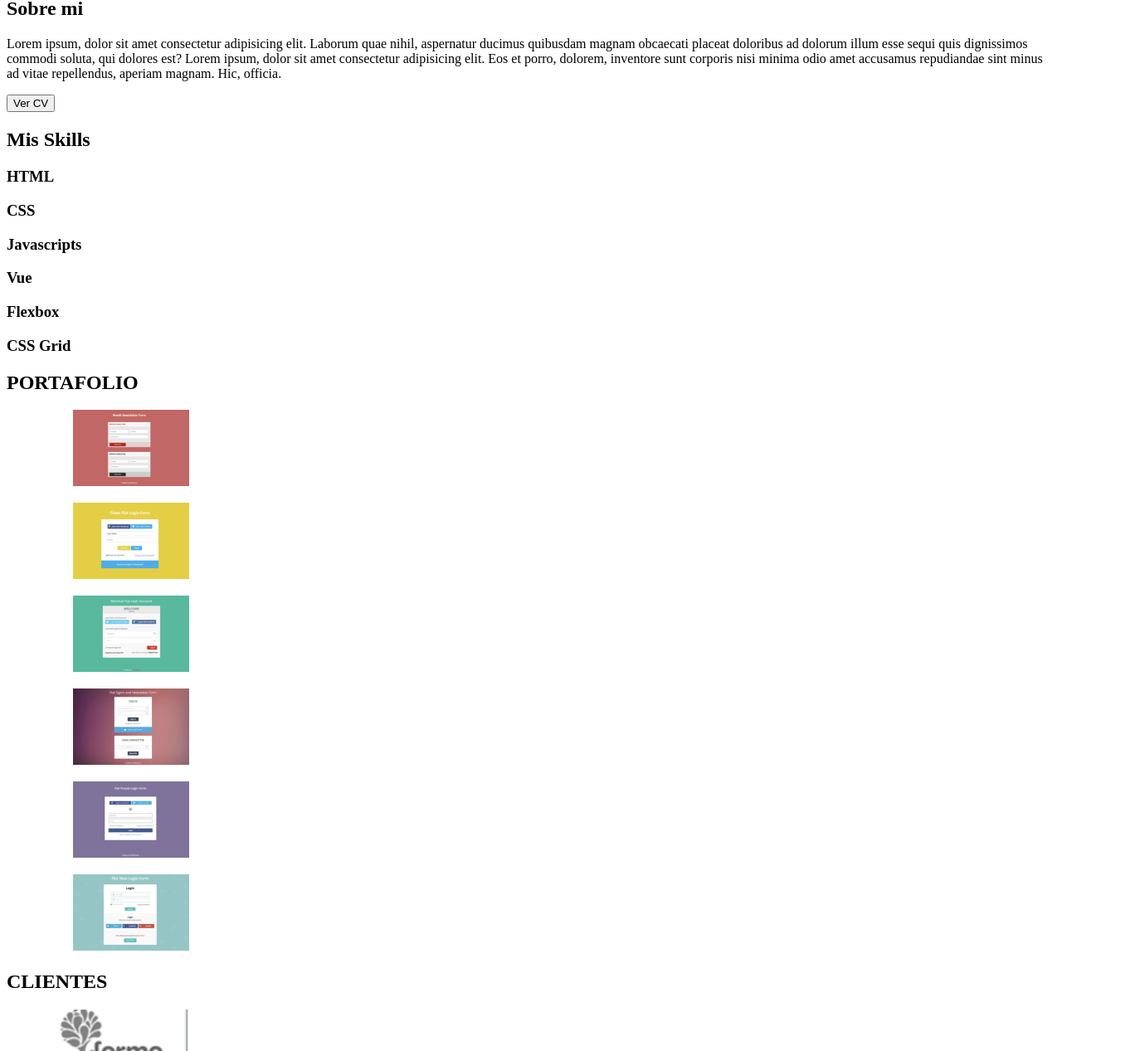
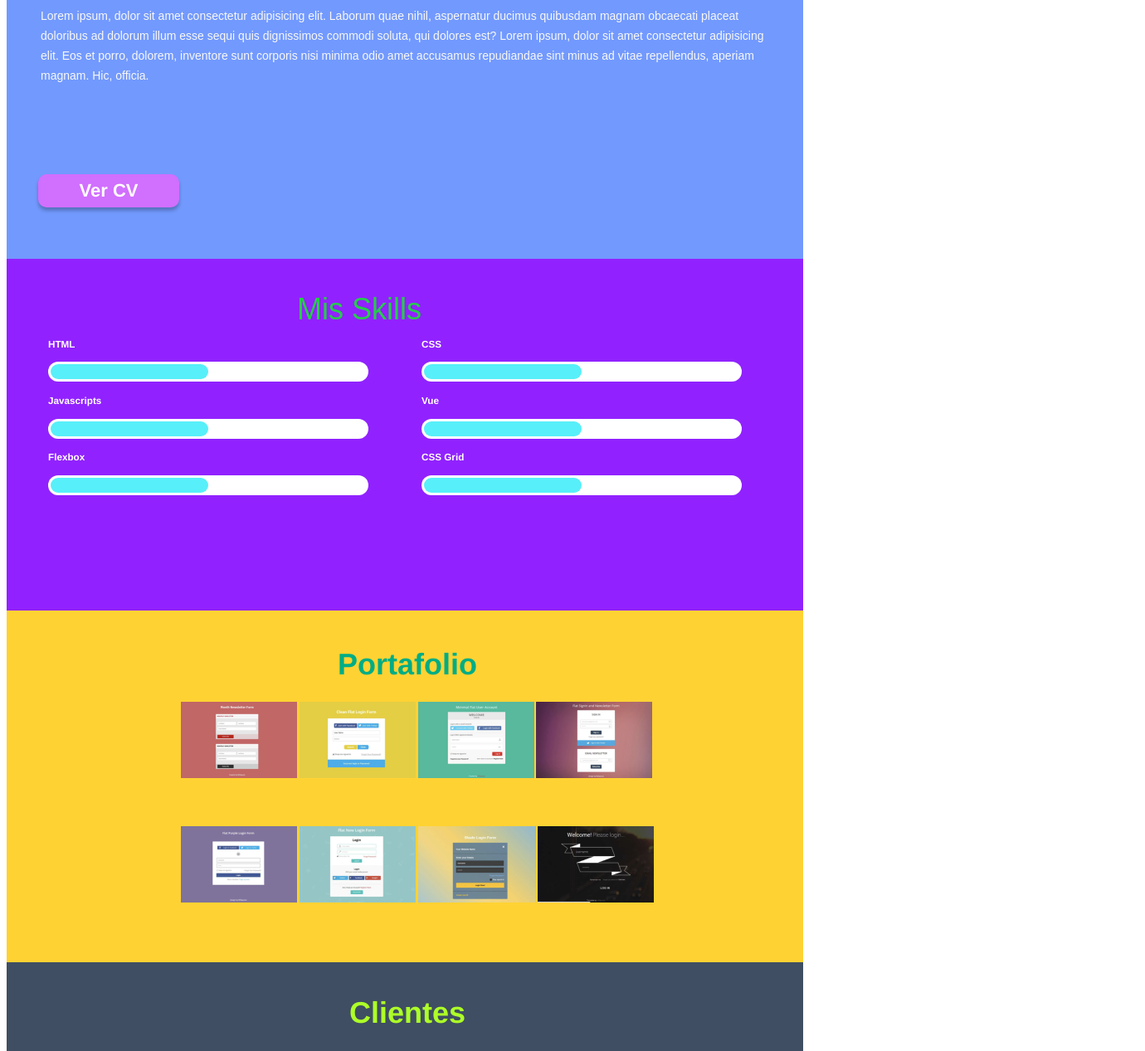
Before and after one commit to Nestor2911/Hackathon2, a plain HTML site: page index.html in a window 1280 px wide. Shown: the part 637-1904 px from the top of the page at 83% size, 1380 px wide, since content can reach past the window. Drawn offline with Linux system fonts and the light colour scheme.

Commit message:
Se agregó nueva rama

```diff
--- a/index.html
+++ b/index.html
@@ -4,26 +4,27 @@
 <head>
     <meta charset="UTF-8">
     <meta name="viewport" content="width=device-width, initial-scale=1.0">
-    <title>Hackatahon2</title>
+    <title>Hackatahon3</title>
+    <link rel="stylesheet" href="./styles/main.css">
 </head>
 
 <body>
     <main>
         <div>
-            <section>
+            <section class="contenedor1">
                 <a ref="/">
                     <img src="./images/perfil.png" alt"">
                 </a>
                 <nav>
-                    <h1>PACHAQTEC</h1>
-                    <p>
+                    <h1 class="title1">Pachaqtec</h1>
+                    <p class="yo">
                         Hola, mi nombre es Nestor Reupo
                     </p>
                 </nav>
             </section>
-            <section>
-                <h2>Sobre mi</h2>
-                <p>
+            <section class="sobre-mi">
+                <h2 class="title2">Sobre mi</h2>
+                <p class="title2-desc">
                     Lorem ipsum, dolor sit amet consectetur adipisicing elit. Laborum quae nihil, aspernatur ducimus
                     quibusdam
                     magnam obcaecati placeat doloribus ad dolorum illum esse sequi quis dignissimos commodi soluta, qui
@@ -34,83 +35,101 @@
                     magnam. Hic, officia.
                 </p>
                 <div>
-                    <button class="button-icon">Ver CV<i class="far fa-edit"></i></button>
+                    <p class="cv">Ver CV</p>
                 </div>
             </section>
-            <section>
-                <h2>Mis Skills</h2>
-                <div>
+            <section class="skills">
+                <h2 class="title3">Mis Skills</h2>
+                <div class="izquierda">
                     <div>
                         <h3>HTML</h3>
+                        <div class="progreso">
+                            <div></div>
+                        </div>
                     </div>
                     <div>
-                        <h3>CSS</h3>
+                        <h3>Javascripts</h3>
+                        <div class="progreso">
+                            <div></div>
+                        </div>
+                    </div>
+                    <div>
+                        <h3>Flexbox</h3>
+                        <div class="progreso">
+                            <div></div>
+                        </div>
                     </div>
                 </div>
-                <div>
+                <div class="derecha">
                     <div>
-                        <h3>Javascripts</h3>
+                        <h3>CSS</h3>
+                        <div class="progreso">
+                            <div></div>
+                        </div>
                     </div>
                     <div>
                         <h3>Vue</h3>
-                    </div>
-                </div>
-                <div>
-                    <div>
-                        <h3>Flexbox</h3>
+                        <div class="progreso">
+                            <div></div>
+                        </div>
                     </div>
                     <div>
                         <h3>CSS Grid</h3>
+                        <div class="progreso">
+                            <div></div>
+                        </div>
                     </div>
                 </div>
             </section>
-            <section>
-                <h2>PORTAFOLIO</h2>
+            <section class="portafolio">
+                <h2 class="title4">Portafolio</h2>
+                <figure class="images1">
+                    <img src="./images/Portafolio1.png" alt="">
+                    <img src="./images/Portafolio2.png" alt="">
+                    <img src="./images/Portafolio3.png" alt="">
+                    <img src="./images/Portafolio4.png" alt="">
+                </figure>
+
+
+                <Figure class="images2">
+                    <img src="./images/Portafolio5.png" alt="">
+                    <img src="./images/Portafolio6.png" alt="">
+                    <img src="./images/Portafolio7.png" alt="">
+                    <img src="./images/Portafolio8.png" alt="">
+                </figure>
+            </section>
+            <section class="clientes">
                 <div>
-                    <figure>
-                        <div>
-                            <Figure><img src="./images/Portafolio1.png" alt="" ></Figure>
-                            <Figure><img src="./images/Portafolio2.png" alt="" ></Figure>
-                            <Figure><img src="./images/Portafolio3.png" alt="" ></Figure>
-                        </div>
-                        <div>
-                            <Figure><img src="./images/Portafolio4.png" alt="" ></Figure>
-                            <Figure><img src="./images/Portafolio5.png" alt="" ></Figure>
-                            <Figure><img src="./images/Portafolio6.png" alt="" ></Figure>
-                        </div>
+                    <h2 class="title5">Clientes</h2>
+                    <figure class="images3">
+                        <img src="./images/Clientes1.png" alt="">
+                        <img src="./images/Clientes2.png" alt="">
+                        <img src="./images/Clientes3.png" alt="">
+                        <img src="./images/Clientes4.png" alt="">
                     </figure>
                 </div>
             </section>
-            <section>
+            <section class="contacto">
                 <div>
-                    <h2>CLIENTES</h2>
-                    <figure><img src="./images/Clientes1.png" alt="" ></figure>
-                    <figure><img src="./images/Clientes2.png" alt="" ></figure>
-                    <figure><img src="./images/Clientes3.png" alt="" ></figure>
-                    <figure><img src="./images/Clientes4.png" alt="" ></figure>
-                </div>
-            </section>
-            <section>
-                <div>
-                    <h2>CONTACTO</h2>
-                    <div>
-                        <input type="text" name="nombre"> <input type="text" name="apellido">
+                    <h2 class="title6">Contacto</h2>
+                    <div class="cajas-iz">
+                        <input type="text" placeholder="Nombre"><br><br>
+                        <input type="text" placeholder="Email">
                     </div>
-
-                    <div>
-                        <input type="email" name="CSS"> <input type="text" name="telefono">
+                    <div class="cajas-der">
+                        <input type="text" placeholder="Apellido"><br><br>
+                        <input type="text" placeholder="Telefono">
+                    </div>
+                    <div class="desc">
+                        <input type="desc" placeholder="Descripción">
                     </div>
                     <div>
-                        <input type="text" name="descripcion">
-                    </div>
-                    <div>
-                        <button class="button-icon">ENVIAR<i class="far fa-edit"></i></button>
+                        <p class="enviar">ENVIAR</p>
                     </div>
                 </div>
             </section>
         </div>
     </main>
-    </div>
 </body>
 
 </html>
--- /dev/null
+++ b/styles/main.css
@@ -0,0 +1,324 @@
+.contenedor{
+    position: relative;
+    display: inline-block;
+    text-align: center;
+}
+
+.title1{
+    position: absolute;
+    width: 321px;
+    height: 74px;
+    left: 311px;
+    top: 30px;
+    font-family: Helvetica;
+    font-style: normal;
+    font-weight: bold;
+    font-size: 64px;
+    line-height: 1px;
+    color: white;
+}
+
+.yo{
+    position: absolute;
+    width: 300px;
+    height: 80px;
+    left: 50px;
+    top: 308px;
+    font-family: Helvetica;
+    font-weight: bold;
+    font-size: 30px;
+    line-height: 40px;
+    background: rgba(114, 153, 254, 0.5);
+    border-radius: 10px;
+    color: white;
+}
+
+.sobre-mi{
+    position: absolute;
+    width: 960px;
+    height: 424px;
+    left: 8px;
+    top: 525px;
+    background: #7299FE;
+}
+
+.title2{
+    position: absolute;
+    width: 250px;
+    height: 10px;
+    left: 311px;
+    top: 30px;
+    font-family: Helvetica;
+    font-style: normal;
+    font-weight: bold;
+    font-size: 50px;
+    line-height: 1px;
+    color: #1D06A7;
+}
+.title2-desc{
+    position: absolute;
+    width: 872px;
+    height: 166px;
+    left: 41px;
+    top: 105px;
+    font-family: Arial;
+    font-style: normal;
+    font-weight: normal;
+    font-size: 14px;
+    line-height: 24px;
+    color: #F8F8F8;
+}
+.cv{
+    position: absolute;
+    width: 170px;
+    height: 40px;
+    left: 38px;
+    top: 300px;
+    font-family: Helvetica;
+    font-style: normal;
+    font-weight: bold;
+    font-size: 22px;
+    background: #D16FFF;
+    box-shadow: 0px 4px 4px rgba(0, 0, 0, 0.25);
+    border-radius: 10px;
+    line-height: 40px;
+    text-align: center;
+    color: #FFFFFF;
+}
+
+.skills{
+    position: absolute;
+    width: 960px;
+    height: 424px;
+    left: 0px;
+    top: 949px;
+    left: 8px;
+    background: #9122FF;
+}
+.title3{
+    position: absolute;
+    width: 165px;
+    height: 404px;
+    left: 350px;
+    top: 10px;
+    font-family: Arial;
+    font-style: normal;
+    font-weight: normal;
+    font-size: 36px;
+    line-height: 41px;
+    color: #26CC4B;
+}
+.izquierda{
+    position: absolute;
+    width: 872px;
+    height: 166px;
+    left: 50px;
+    top: 80px;
+    font-family: Helvetica;
+    font-style: normal;
+    font-weight: normal;
+    font-size: 10px;
+    line-height: 21px;
+    color: white;
+}
+
+.derecha{
+    position: absolute;
+    width: 872px;
+    height: 166px;
+    left: 500px;
+    top: 80px;
+    font-family: Helvetica;
+    font-style: normal;
+    font-weight: normal;
+    font-size: 10px;
+    line-height: 21px;
+    color: white;
+
+}
+
+.progreso{
+    width: 380px;
+    height: 18px;
+    background-color: white;
+     border-radius: 13px;
+     padding: 3px;
+}
+.progreso > div {
+    background-color: #57EFF9;
+    width: 50%;
+    height: 18px;
+    border-radius: 10px;
+}
+
+.portafolio{
+    position: absolute;
+width: 960px;
+height: 424px;
+left: 8px;
+top: 1373px;
+background: #FFD233;
+}
+
+.title4{
+    position: absolute;
+    width: 169px;
+    height: 41px;
+    left: 399px;
+    top: 14px;
+    font-family: Helvetica;
+    font-style: normal;
+    font-weight: bold;
+    font-size: 36px;
+    line-height: 41px;
+    color: #00AD84;
+}
+
+.images1{
+    position: absolute;
+    width: 872px;
+    height: 166px;
+    left: 170px;
+    top: 100px;
+    font-family: Helvetica;
+    font-style: normal;
+    font-weight: normal;
+    font-size: 10px;
+    line-height: 21px;
+    color: white;
+
+  }
+.images2{
+    position: absolute;
+    width: 872px;
+    height: 166px;
+    left: 170px;
+    top: 250px;
+    font-family: Helvetica;
+    font-style: normal;
+    font-weight: normal;
+    font-size: 10px;
+    line-height: 21px;
+    color: white;
+}
+
+.clientes{
+    position: absolute;
+    width: 960px;
+    height: 258px;
+    left: 8px;
+    top: 1797px;
+    background: #3F4E62;
+}
+.title5{
+    position: absolute;
+    width: 141px;
+    height: 41px;
+    left: 413px;
+    top: 10px;
+    font-family: Helvetica;
+    font-style: normal;
+    font-weight: bold;
+    font-size: 36px;
+    line-height: 41px;
+    color: #ADFF28;
+}
+
+.images3{
+    position: absolute;
+    width: 872px;
+    height: 166px;
+    left: 70px;
+    top: 100px;
+    font-family: Helvetica;
+    font-style: normal;
+    font-weight: normal;
+    font-size: 10px;
+    line-height: 21px;
+}
+
+.contacto{
+    position: absolute;
+width: 960px;
+height: 578px;
+left: 8px;
+top: 2054px;
+
+background: #1687A0;
+}
+
+.title6{
+    position: absolute;
+    width: 141px;
+    height: 41px;
+    left: 413px;
+    top: 10px;
+    font-family: Helvetica;
+    font-style: normal;
+    font-weight: bold;
+    font-size: 36px;
+    line-height: 41px;
+    color: #FF1B1B;
+}
+
+input[type="text"] {
+    padding: 10px;
+    width: 350px;
+    height: 55px;
+    }
+
+input[type="desc"] {
+    padding: 10px;
+    width: 750px;
+    height: 120px;
+}
+
+.cajas-iz{
+    position: absolute;
+    left: 50px;
+    top: 100px;
+    font-family: Helvetica;
+    font-style: normal;
+    font-weight: normal;
+    font-size: 10px;
+    line-height: 21px;
+}
+
+.cajas-der{
+    position: absolute;
+    left: 450px;
+    top: 100px;
+    font-family: Helvetica;
+    font-style: normal;
+    font-weight: normal;
+    font-size: 10px;
+    line-height: 21px;
+}
+
+.desc{
+    position: absolute;
+    left: 50px;
+    top: 310px;
+    font-family: Helvetica;
+    font-style: normal;
+    font-weight: normal;
+    font-size: 10px;
+    line-height: 21px;
+}
+
+.enviar{
+    position: absolute;
+    width: 170px;
+    height: 40px;
+    left: 380px;
+    top: 470px;
+    font-family: Arial;
+    font-style: normal;
+    font-weight: bold;
+    font-size: 18px;
+    line-height: 21px;
+    background: #233451;
+    line-height: 40px;
+    text-align: center;
+    color: #FFFFFF;
+}
```
Also changed, not shown: 2 other files.
